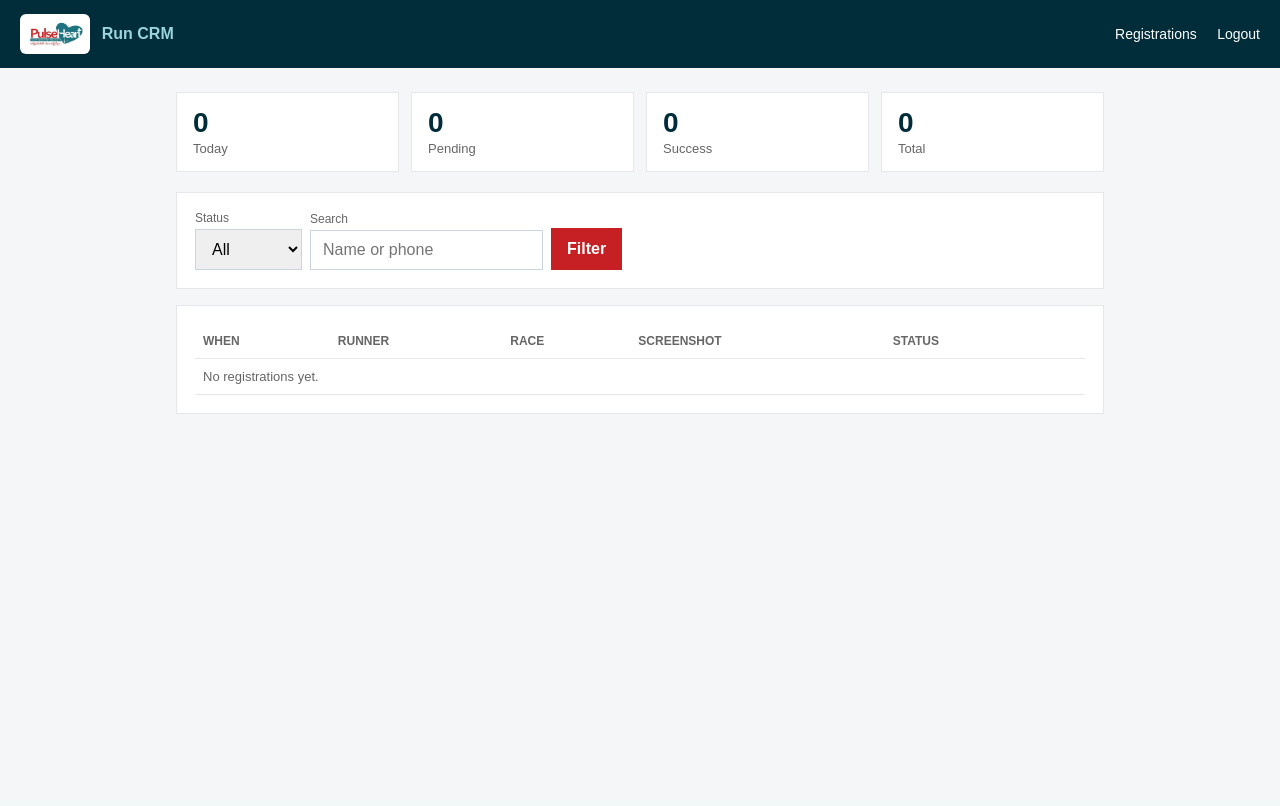
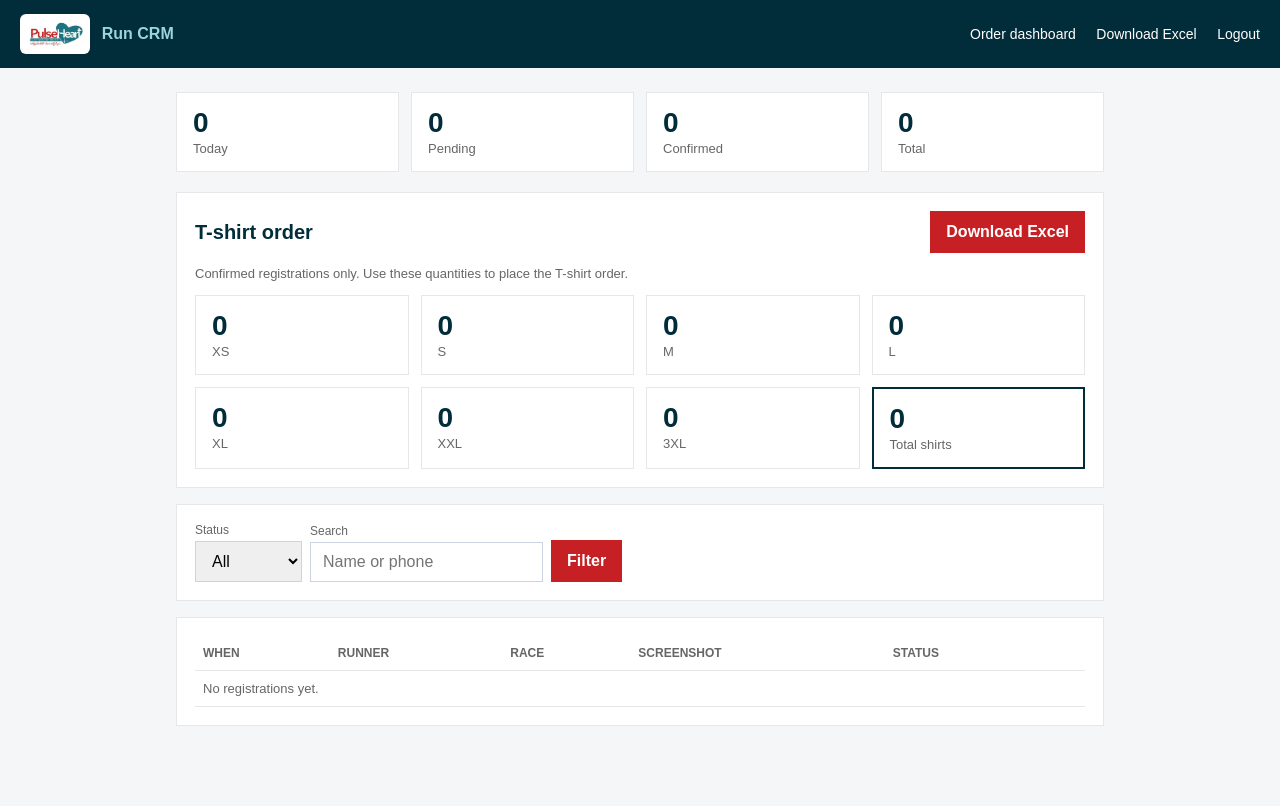
Before and after one commit to suneel999/whd_run, a Flask app: page /admin in a window 1280 px wide. Before the commit the page ends 414 px from the top, so only its background shows below. Run offline with Flask 3, Linux system fonts and the light colour scheme; the visitor is signed in with stand-in values (Sample User, id 1); data that the repository does not hold is empty.

Commit message:
Add T-shirt size order dashboard and Excel download for confirmed runners.
Co-authored-by: Cursor <cursoragent@cursor.com>

```diff
--- a/app.py
+++ b/app.py
@@ -22,6 +22,8 @@ from flask import (
     session,
     url_for,
 )
+from openpyxl import Workbook
+from openpyxl.styles import Font, Alignment, PatternFill, Border, Side
 from PIL import Image
 from werkzeug.middleware.proxy_fix import ProxyFix
 from werkzeug.utils import secure_filename
@@ -198,12 +200,68 @@ def admin_logout():
 def admin_home():
     status = request.args.get("status") or ""
     q = request.args.get("q") or ""
+    sizes = db.size_counts("success")
     return render_template(
         "admin.html",
         regs=db.list_regs(status, q),
         stats=db.stats(),
+        sizes=sizes,
+        size_total=sum(item["qty"] for item in sizes),
         status=status,
         q=q,
+    )
+
+
+@app.get("/admin/export.xlsx")
+@login_required
+def admin_export():
+    rows = db.list_for_export("success")
+    sizes = db.size_counts("success")
+    book = Workbook()
+    people = book.active
+    people.title = "Runners"
+    headers = ["Name", "Mobile number", "T-shirt size"]
+    people.append(headers)
+    header_font = Font(bold=True, color="FFFFFF")
+    header_fill = PatternFill("solid", fgColor="012D3A")
+    thin = Border(
+        left=Side(style="thin", color="E5E7EB"),
+        right=Side(style="thin", color="E5E7EB"),
+        top=Side(style="thin", color="E5E7EB"),
+        bottom=Side(style="thin", color="E5E7EB"),
+    )
+    for cell in people[1]:
+        cell.font = header_font
+        cell.fill = header_fill
+        cell.alignment = Alignment(horizontal="left")
+    for row in rows:
+        people.append([row["name"], row["phone"], row["tshirt"]])
+    for col, width in (("A", 32), ("B", 18), ("C", 14)):
+        people.column_dimensions[col].width = width
+    for row in people.iter_rows(min_row=1, max_row=people.max_row, max_col=3):
+        for cell in row:
+            cell.border = thin
+
+    order = book.create_sheet("Size totals")
+    order.append(["T-shirt size", "Quantity"])
+    for cell in order[1]:
+        cell.font = header_font
+        cell.fill = header_fill
+    for item in sizes:
+        order.append([item["size"], item["qty"]])
+    order.append(["Total", sum(item["qty"] for item in sizes)])
+    for col, width in (("A", 16), ("B", 12)):
+        order.column_dimensions[col].width = width
+
+    buf = io.BytesIO()
+    book.save(buf)
+    buf.seek(0)
+    stamp = db.now().replace(":", "").replace(" ", "-")
+    return send_file(
+        buf,
+        as_attachment=True,
+        download_name=f"pulse-run-tshirts-{stamp}.xlsx",
+        mimetype="application/vnd.openxmlformats-officedocument.spreadsheetml.sheet",
     )
 
 
--- a/db.py
+++ b/db.py
@@ -170,6 +170,47 @@ def list_regs(status: str = "", q: str = "") -> list[dict]:
     return [dict(row) for row in rows]
 
 
+def size_counts(status: str = "success") -> list[dict]:
+    conn = connect()
+    counts = {size: 0 for size in TSHIRTS}
+    extra = ""
+    params: list = []
+    if status in STATUSES:
+        extra = " WHERE status = ?"
+        params.append(status)
+    rows = conn.execute(
+        f"SELECT UPPER(tshirt) AS size, COUNT(*) AS qty FROM registrations{extra} GROUP BY UPPER(tshirt)",
+        params,
+    ).fetchall()
+    conn.close()
+    other = 0
+    for row in rows:
+        size = row["size"] or ""
+        if size in counts:
+            counts[size] = row["qty"]
+        else:
+            other += row["qty"]
+    result = [{"size": size, "qty": counts[size]} for size in TSHIRTS]
+    if other:
+        result.append({"size": "Other", "qty": other})
+    return result
+
+
+def list_for_export(status: str = "success") -> list[dict]:
+    where = ["1=1"]
+    params: list = []
+    if status in STATUSES:
+        where.append("status = ?")
+        params.append(status)
+    conn = connect()
+    rows = conn.execute(
+        f"SELECT name, phone, tshirt FROM registrations WHERE {' AND '.join(where)} ORDER BY tshirt, name, id",
+        params,
+    ).fetchall()
+    conn.close()
+    return [dict(row) for row in rows]
+
+
 def stats() -> dict:
     conn = connect()
     today = datetime.now(IST).strftime("%Y-%m-%d")
--- a/requirements.txt
+++ b/requirements.txt
@@ -3,3 +3,4 @@ gunicorn==23.0.0
 python-dotenv==1.1.1
 qrcode==8.2
 pillow==11.3.0
+openpyxl==3.1.5
--- a/static/style.css
+++ b/static/style.css
@@ -118,6 +118,25 @@ h2 { color: var(--navy); margin: 0 0 12px; font-size: 20px; }
 .stat { padding: 14px 16px; }
 .stat b { display: block; font-size: 28px; color: var(--navy); }
 .stat span { color: #666; font-size: 13px; }
+.order-head {
+  display: flex;
+  justify-content: space-between;
+  align-items: center;
+  gap: 12px;
+  flex-wrap: wrap;
+  margin-bottom: 8px;
+}
+.order-head h2 { margin: 0; }
+.size-grid {
+  display: grid;
+  grid-template-columns: repeat(4, 1fr);
+  gap: 12px;
+  margin-top: 14px;
+}
+.size-total { border: 2px solid var(--navy); }
+@media (max-width: 800px) {
+  .size-grid { grid-template-columns: 1fr 1fr; }
+}
 .card { padding: 18px; margin-bottom: 16px; }
 .hero-photo { margin: 0 0 18px; }
 .hero-photo img {
--- a/templates/admin.html
+++ b/templates/admin.html
@@ -3,8 +3,27 @@
 <div class="stats">
   <div class="stat"><b>{{ stats.today }}</b><span>Today</span></div>
   <div class="stat"><b>{{ stats.pending }}</b><span>Pending</span></div>
-  <div class="stat"><b>{{ stats.success }}</b><span>Success</span></div>
+  <div class="stat"><b>{{ stats.success }}</b><span>Confirmed</span></div>
   <div class="stat"><b>{{ stats.total }}</b><span>Total</span></div>
+</div>
+<div class="card">
+  <div class="order-head">
+    <h2>T-shirt order</h2>
+    <a class="btn" href="{{ url_for('admin_export') }}">Download Excel</a>
+  </div>
+  <p class="muted">Confirmed registrations only. Use these quantities to place the T-shirt order.</p>
+  <div class="size-grid">
+    {% for item in sizes %}
+    <div class="stat size-stat">
+      <b>{{ item.qty }}</b>
+      <span>{{ item.size }}</span>
+    </div>
+    {% endfor %}
+    <div class="stat size-stat size-total">
+      <b>{{ size_total }}</b>
+      <span>Total shirts</span>
+    </div>
+  </div>
 </div>
 <div class="card">
   <form class="filters" method="get">
--- a/templates/admin_base.html
+++ b/templates/admin_base.html
@@ -15,7 +15,8 @@
     </div>
     {% if session.admin %}
     <nav>
-      <a href="{{ url_for('admin_home') }}">Registrations</a>
+      <a href="{{ url_for('admin_home') }}">Order dashboard</a>
+      <a href="{{ url_for('admin_export') }}">Download Excel</a>
       <a href="{{ url_for('admin_logout') }}">Logout</a>
     </nav>
     {% endif %}
```
